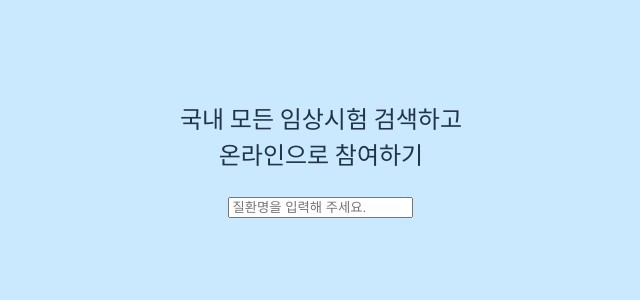
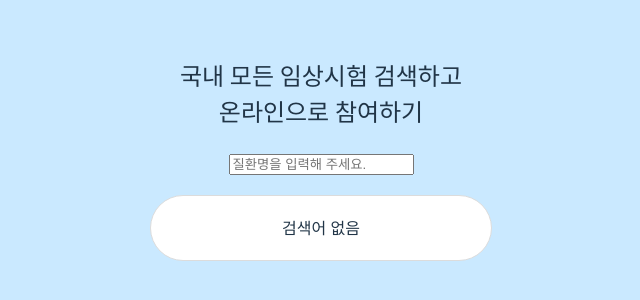
Before and after one commit to eatdrink0507/autocomplete-search, a React (Vite) app: page / in a window 1280 px wide. Shown: the part 250-550 px from the top of the page, without its empty margins (319-959 px from the left). Built offline with nearby package versions, Linux system fonts and the light colour scheme.

Commit message:
Feat : 추천검색어 보여주기

```diff
--- a/src/AutoComplete/index.tsx
+++ b/src/AutoComplete/index.tsx
@@ -1,7 +1,38 @@
-export const AutoComplete = ({ searchValue }: Props) => {
-  return <div>{searchValue}</div>;
+import style from "./AutoComplete.module.css";
+import { useState, useEffect } from "react";
+
+export const AutoComplete = ({ recommend, searchValue }: Props) => {
+  const [list, setList] = useState<any>();
+
+  useEffect(() => {
+    const r = recommend?.data?.filter(
+      (e: Object) =>
+        e.sickCd.includes(searchValue) || e.sickNm.includes(searchValue)
+    );
+    setList(r);
+  }, [searchValue]);
+
+  return (
+    <div className={style.Div}>
+      <div className={style.InnerDiv}>
+        {!list?.length && "검색어 없음"}
+        {list?.map((e: Object, i: number) => (
+          <div key={i}>
+            <span className={style.code}>{e.sickCd}</span> {e.sickNm}
+          </div>
+        ))}
+      </div>
+    </div>
+  );
 };
 
 type Props = {
+  recommend: { data: [Object] };
+
   searchValue: string;
 };
+
+type Object = {
+  sickCd: string;
+  sickNm: string;
+};
```
